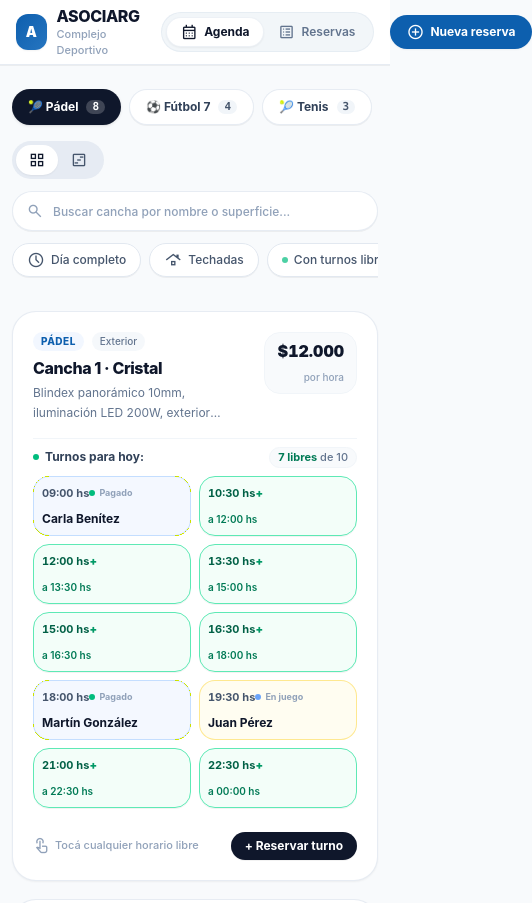
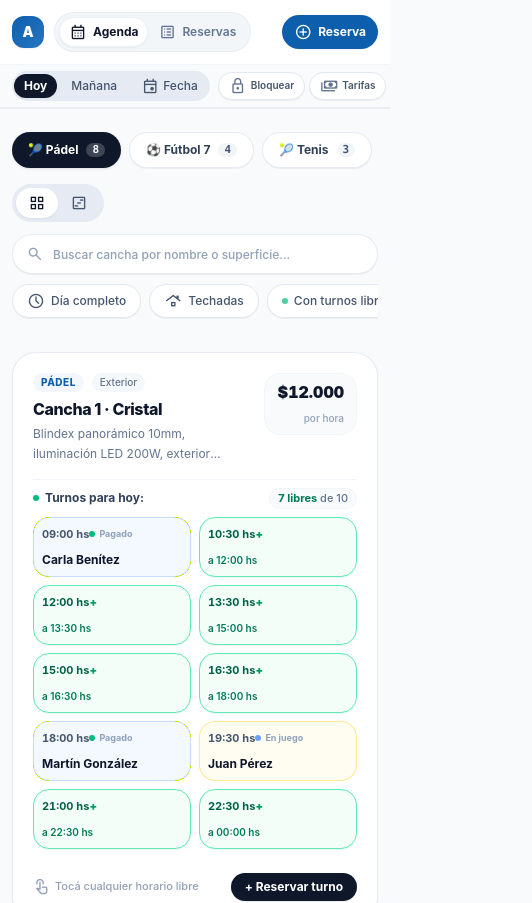
Before and after one commit to NahuelAttar/ASOCIARG-Reservas-Deportivas, a React (Vite) app: page / in a window 390 px wide. Shown: the top 903 px of the page, 532 px wide, since content can reach past the window. Built offline with nearby package versions, Linux system fonts and the light colour scheme.

Commit message:
feat: adaptacion responsive completa para celulares y tablets conservando intacta la version de PC

```diff
--- a/src/components/AgendaView.tsx
+++ b/src/components/AgendaView.tsx
@@ -240,9 +240,9 @@ export const AgendaView: React.FC<AgendaViewProps> = ({
         </div>
 
         {/* Search & Quick Filters Bar */}
-        <div className="flex items-center justify-between gap-3 flex-wrap sm:flex-nowrap">
+        <div className="flex items-center justify-between gap-2.5 sm:gap-3 flex-wrap sm:flex-nowrap">
           {/* Fudo style clean search input */}
-          <div className="relative flex-1 min-w-[240px]">
+          <div className="relative flex-1 w-full sm:w-auto min-w-0 sm:min-w-[240px]">
             <span className="material-symbols-outlined absolute left-3.5 top-1/2 -translate-y-1/2 text-slate-400 text-[18px]">
               search
             </span>
@@ -508,13 +508,13 @@ export const AgendaView: React.FC<AgendaViewProps> = ({
             <table className="w-full border-collapse text-left">
               <thead>
                 <tr className="bg-slate-50/95 border-b border-slate-200 text-slate-500 font-semibold text-xs">
-                  <th className="sticky left-0 bg-slate-50/95 z-30 w-[220px] min-w-[220px] py-2.5 px-4 border-r border-slate-200 font-bold uppercase tracking-wider text-[11px] text-slate-500 shadow-[1px_0_2px_rgba(0,0,0,0.03)]">
+                  <th className="sticky left-0 bg-slate-50/95 z-30 w-[140px] min-w-[140px] sm:w-[220px] sm:min-w-[220px] py-2.5 px-3 sm:px-4 border-r border-slate-200 font-bold uppercase tracking-wider text-[11px] text-slate-500 shadow-[1px_0_2px_rgba(0,0,0,0.03)]">
                     Cancha
                   </th>
                   {timelineHours.map((hour) => (
                     <th
                       key={hour}
-                      className="py-2.5 px-2 text-center border-r last:border-r-0 border-slate-200 font-bold text-xs text-slate-700 tabular-nums min-w-[130px]"
+                      className="py-2.5 px-2 text-center border-r last:border-r-0 border-slate-200 font-bold text-xs text-slate-700 tabular-nums min-w-[110px] sm:min-w-[130px]"
                     >
                       <span>{hour} hs</span>
                     </th>
@@ -523,11 +523,9 @@ export const AgendaView: React.FC<AgendaViewProps> = ({
               </thead>
               <tbody className="divide-y divide-slate-100">
                 {filteredCourts.map((court) => {
-                  const isHourAndHalf = court.sport === 'padel' || court.sport === 'tenis';
-
                   return (
                     <tr key={court.id} className="h-[52px] hover:bg-slate-50/40 transition-colors">
-                      <td className="sticky left-0 bg-white z-20 w-[220px] min-w-[220px] py-2 px-4 border-r border-slate-200 shadow-[1px_0_2px_rgba(0,0,0,0.03)] align-middle">
+                      <td className="sticky left-0 bg-white z-20 w-[140px] min-w-[140px] sm:w-[220px] sm:min-w-[220px] py-2 px-3 sm:px-4 border-r border-slate-200 shadow-[1px_0_2px_rgba(0,0,0,0.03)] align-middle">
                         <div className="flex flex-col justify-center leading-tight">
                           <div className="font-bold text-xs text-slate-900 tracking-tight flex items-center gap-1.5">
                             <span className="truncate">{court.name}</span>
@@ -556,7 +554,7 @@ export const AgendaView: React.FC<AgendaViewProps> = ({
                             <td
                               key={hour}
                               onClick={() => onSelectReservation(res)}
-                              className="p-1.5 border-r last:border-r-0 border-slate-100 cursor-pointer align-middle min-w-[130px]"
+                              className="p-1.5 border-r last:border-r-0 border-slate-100 cursor-pointer align-middle min-w-[110px] sm:min-w-[130px]"
                             >
                               <motion.div
                                 whileHover={{ scale: 1.02 }}
@@ -598,7 +596,7 @@ export const AgendaView: React.FC<AgendaViewProps> = ({
                           <td
                             key={hour}
                             onClick={() => onSelectSlot(court.id, hour)}
-                            className="p-1.5 border-r last:border-r-0 border-slate-100 cursor-pointer align-middle group min-w-[130px]"
+                            className="p-1.5 border-r last:border-r-0 border-slate-100 cursor-pointer align-middle group min-w-[110px] sm:min-w-[130px]"
                           >
                             <motion.div
                               whileHover={{ scale: 1.02 }}
--- a/src/components/BlockSlotModal.tsx
+++ b/src/components/BlockSlotModal.tsx
@@ -57,10 +57,10 @@ export const BlockSlotModal: React.FC<BlockSlotModalProps> = ({
             animate={{ opacity: 1, scale: 1, y: 0 }}
             exit={{ opacity: 0, scale: 0.94, y: 15 }}
             transition={{ type: 'spring', damping: 25, stiffness: 300 }}
-            className="relative w-full max-w-sm bg-white rounded-3xl shadow-2xl overflow-hidden border border-slate-200/90 z-10"
+            className="relative w-full max-w-sm max-h-[92vh] flex flex-col bg-white rounded-3xl shadow-2xl overflow-hidden border border-slate-200/90 z-10"
           >
             {/* Header */}
-            <div className="px-5 py-4 bg-slate-50/80 border-b border-slate-100 flex items-center justify-between">
+            <div className="px-4 sm:px-5 py-3.5 sm:py-4 bg-slate-50/80 border-b border-slate-100 flex items-center justify-between shrink-0">
               <div className="flex items-center gap-2.5">
                 <span className="material-symbols-outlined text-slate-700 text-[18px]">lock</span>
                 <h3 className="font-bold text-sm text-slate-900 tracking-tight">Bloquear Cancha / Horario</h3>
@@ -76,7 +76,7 @@ export const BlockSlotModal: React.FC<BlockSlotModalProps> = ({
             </div>
 
             {/* Form */}
-            <form onSubmit={handleSubmit} className="p-5 flex flex-col gap-3.5 text-xs">
+            <form onSubmit={handleSubmit} className="p-4 sm:p-5 flex-1 overflow-y-auto flex flex-col gap-3.5 text-xs">
               {/* Court */}
               <div className="flex flex-col gap-1">
                 <label className="font-bold uppercase tracking-wider text-[10px] text-slate-500">
--- a/src/components/Header.tsx
+++ b/src/components/Header.tsx
@@ -38,33 +38,33 @@ export const Header: React.FC<HeaderProps> = ({
 
   return (
     <header className="sticky top-0 z-30 bg-white/90 backdrop-blur-md border-b border-slate-200/80 shadow-2xs">
-      <div className="w-full max-w-7xl mx-auto px-4 sm:px-6">
-        <div className="h-16 flex items-center justify-between gap-4">
+      <div className="w-full max-w-7xl mx-auto px-3 sm:px-6">
+        <div className="h-16 flex items-center justify-between gap-2 sm:gap-4">
           {/* Brand & Animated Navigation Pills (Fudo Style) */}
-          <div className="flex items-center gap-4 sm:gap-6">
+          <div className="flex items-center gap-2.5 sm:gap-6 min-w-0">
             <motion.div
               whileHover={{ scale: 1.03 }}
               whileTap={{ scale: 0.97 }}
-              className="flex items-center gap-2.5 cursor-pointer"
+              className="flex items-center gap-2 cursor-pointer shrink-0"
             >
-              <div className="w-9 h-9 rounded-xl bg-gradient-to-br from-[#0D5FAE] to-[#2575c0] flex items-center justify-center text-white shadow-xs font-black text-sm">
+              <div className="w-8 sm:w-9 h-8 sm:h-9 rounded-xl bg-gradient-to-br from-[#0D5FAE] to-[#2575c0] flex items-center justify-center text-white shadow-xs font-black text-sm shrink-0">
                 A
               </div>
-              <div>
-                <div className="font-extrabold text-base text-slate-900 tracking-tight leading-tight">
+              <div className="hidden xs:block">
+                <div className="font-extrabold text-sm sm:text-base text-slate-900 tracking-tight leading-tight">
                   ASOCIARG
                 </div>
-                <div className="text-[11px] text-slate-400 font-medium">
+                <div className="text-[10px] sm:text-[11px] text-slate-400 font-medium hidden sm:block">
                   Complejo Deportivo
                 </div>
               </div>
             </motion.div>
 
             {/* Navigation Tabs with smooth layoutId sliding pill */}
-            <nav className="flex items-center p-1 bg-slate-100/90 rounded-full text-xs font-semibold border border-slate-200/70 relative">
+            <nav className="flex items-center p-1 bg-slate-100/90 rounded-full text-xs font-semibold border border-slate-200/70 relative shrink-0">
               <button
                 onClick={() => onSelectTab('agenda')}
-                className={`relative z-10 px-3.5 py-1.5 rounded-full transition-colors cursor-pointer flex items-center gap-1.5 ${
+                className={`relative z-10 px-2.5 sm:px-3.5 py-1.5 rounded-full transition-colors cursor-pointer flex items-center gap-1.5 ${
                   currentTab === 'agenda' ? 'text-slate-900 font-bold' : 'text-slate-500 hover:text-slate-800'
                 }`}
               >
@@ -81,7 +81,7 @@ export const Header: React.FC<HeaderProps> = ({
 
               <button
                 onClick={() => onSelectTab('reservas')}
-                className={`relative z-10 px-3.5 py-1.5 rounded-full transition-colors cursor-pointer flex items-center gap-1.5 ${
+                className={`relative z-10 px-2.5 sm:px-3.5 py-1.5 rounded-full transition-colors cursor-pointer flex items-center gap-1.5 ${
                   currentTab === 'reservas' ? 'text-slate-900 font-bold' : 'text-slate-500 hover:text-slate-800'
                 }`}
               >
@@ -98,7 +98,7 @@ export const Header: React.FC<HeaderProps> = ({
             </nav>
           </div>
 
-          {/* Center Date Quick Selector with Smooth Sliding Indicator */}
+          {/* Center Date Quick Selector with Smooth Sliding Indicator (Desktop) */}
           <div className="hidden lg:flex items-center gap-1 p-1 bg-slate-100/90 rounded-full border border-slate-200/70 text-xs font-medium relative">
             <button
               onClick={() => onDateChange('2024-10-30')}
@@ -162,7 +162,7 @@ export const Header: React.FC<HeaderProps> = ({
           </div>
 
           {/* Right Action buttons */}
-          <div className="flex items-center gap-2">
+          <div className="flex items-center gap-1.5 sm:gap-2 shrink-0">
             <motion.button
               whileHover={{ scale: 1.02 }}
               whileTap={{ scale: 0.96 }}
@@ -189,12 +189,76 @@ export const Header: React.FC<HeaderProps> = ({
               whileHover={{ scale: 1.03, boxShadow: '0 4px 14px rgba(13, 95, 174, 0.25)' }}
               whileTap={{ scale: 0.96 }}
               onClick={onOpenNewBooking}
-              className="px-4 py-2 rounded-full bg-[#0D5FAE] hover:bg-[#094785] text-white text-xs font-bold transition-all shadow-xs cursor-pointer flex items-center gap-1.5 whitespace-nowrap"
+              className="px-3 sm:px-4 py-2 rounded-full bg-[#0D5FAE] hover:bg-[#094785] text-white text-xs font-bold transition-all shadow-xs cursor-pointer flex items-center gap-1.5 whitespace-nowrap"
             >
               <span className="material-symbols-outlined text-[16px]">add_circle</span>
-              <span>Nueva reserva</span>
+              <span className="hidden xs:inline">Nueva reserva</span>
+              <span className="xs:hidden">Reserva</span>
             </motion.button>
           </div>
+        </div>
+      </div>
+
+      {/* Sub-header Bar for Tablet & Mobile (under lg) */}
+      <div className="lg:hidden w-full border-t border-slate-100 bg-slate-50/95 backdrop-blur-xs px-3 sm:px-6 py-1.5 flex items-center justify-between gap-2 overflow-x-auto no-scrollbar">
+        {/* Date Selector for Mobile */}
+        <div className="flex items-center gap-1 p-0.5 bg-slate-200/80 rounded-full text-xs font-medium shrink-0">
+          <button
+            onClick={() => onDateChange('2024-10-30')}
+            className={`px-2.5 py-1 rounded-full transition-colors cursor-pointer text-xs ${
+              isToday ? 'bg-slate-900 text-white font-bold shadow-xs' : 'text-slate-600 hover:text-slate-900'
+            }`}
+          >
+            Hoy
+          </button>
+          <button
+            onClick={() => onDateChange('2024-10-31')}
+            className={`px-2.5 py-1 rounded-full transition-colors cursor-pointer text-xs ${
+              isTomorrow ? 'bg-slate-900 text-white font-bold shadow-xs' : 'text-slate-600 hover:text-slate-900'
+            }`}
+          >
+            Mañana
+          </button>
+          <div className="relative inline-flex items-center">
+            <input
+              type="date"
+              value={currentDate}
+              onChange={(e) => {
+                if (e.target.value) onDateChange(e.target.value);
+              }}
+              className="absolute inset-0 opacity-0 cursor-pointer w-full h-full z-20"
+              title="Elegir otra fecha"
+            />
+            <button
+              type="button"
+              className={`px-2.5 py-1 rounded-full transition-colors cursor-pointer text-xs flex items-center gap-1 ${
+                !isToday && !isTomorrow ? 'bg-slate-900 text-white font-bold shadow-xs' : 'text-slate-600 hover:text-slate-900'
+              }`}
+            >
+              <span className="material-symbols-outlined text-[13px]">event</span>
+              <span>{!isToday && !isTomorrow ? formatDateDisplay(currentDate) : 'Fecha'}</span>
+            </button>
+          </div>
+        </div>
+
+        {/* Quick mobile secondary action buttons */}
+        <div className="flex items-center gap-1 sm:hidden shrink-0">
+          <button
+            onClick={onOpenBlockSlot}
+            className="p-1 rounded-full text-slate-600 hover:text-slate-900 bg-white border border-slate-200 shadow-2xs text-xs font-semibold flex items-center gap-1 px-2.5 cursor-pointer"
+            title="Bloquear cancha"
+          >
+            <span className="material-symbols-outlined text-[13px] text-slate-500">lock</span>
+            <span className="text-[10px]">Bloquear</span>
+          </button>
+          <button
+            onClick={onOpenBaseRates}
+            className="p-1 rounded-full text-slate-600 hover:text-slate-900 bg-white border border-slate-200 shadow-2xs text-xs font-semibold flex items-center gap-1 px-2.5 cursor-pointer"
+            title="Tarifas base"
+          >
+            <span className="material-symbols-outlined text-[13px] text-slate-500">payments</span>
+            <span className="text-[10px]">Tarifas</span>
+          </button>
         </div>
       </div>
     </header>
```
Also changed, not shown: src/components/BaseRatesModal.tsx (+4 -4 lines), src/components/BookingDrawer.tsx (+10 -10 lines), src/components/PaymentModal.tsx (+4 -4 lines), src/components/ReservationsView.tsx (+8 -8 lines).
